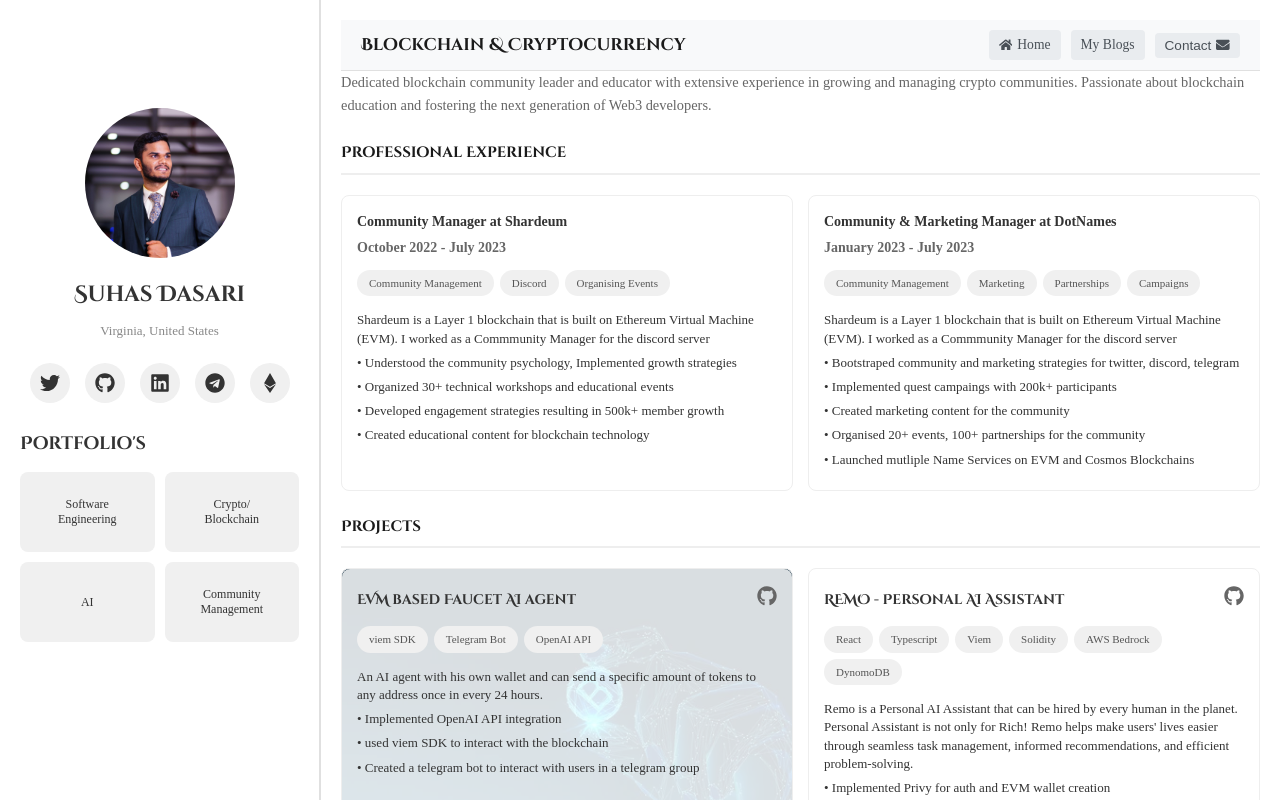
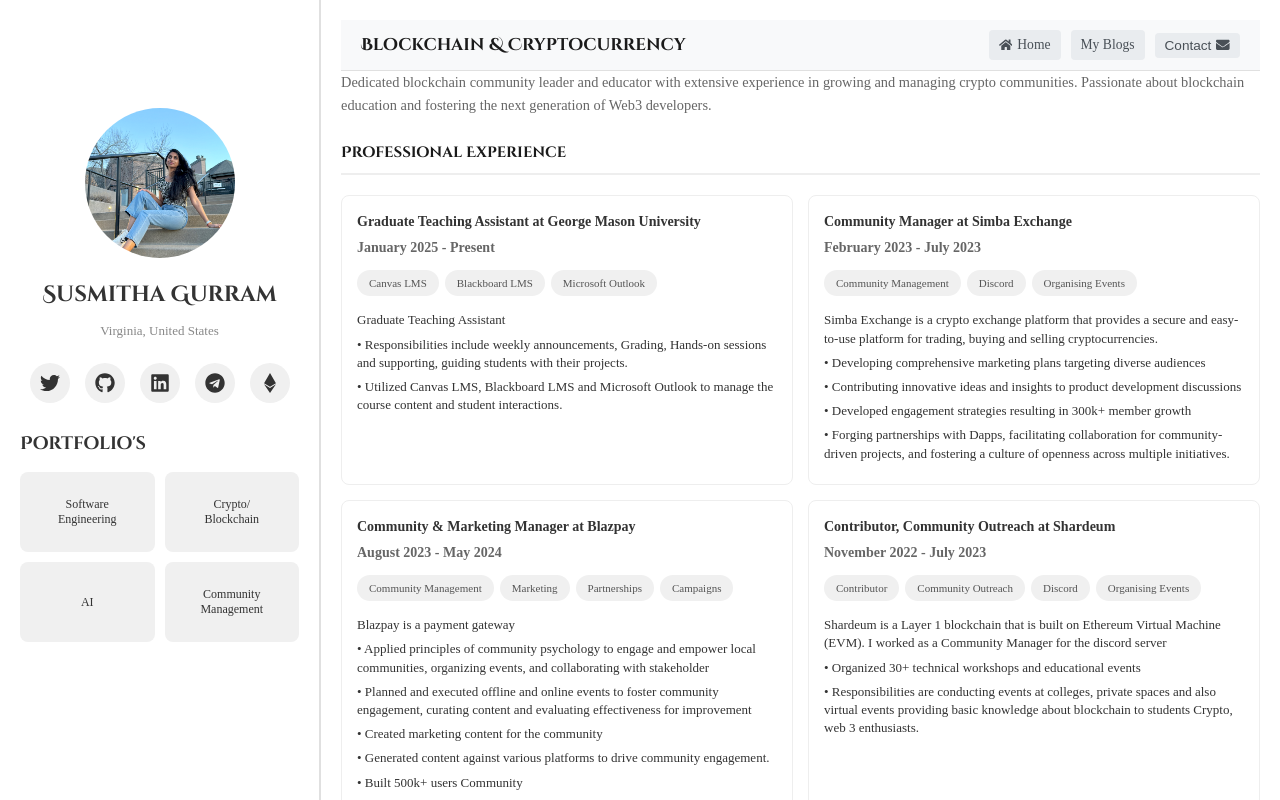
Before and after one commit to susmithagurram/My_Portfolio, a React (Create React App) app: page /crypto in a window 1280 px wide. Shown: the top 800 px of the page. Built offline with nearby package versions, Linux system fonts and the light colour scheme; the HTML template or start-up script is replaced by a standard one.

Commit message:
Built my personal website or portfolio

```diff
--- a/src/config.js
+++ b/src/config.js
@@ -1,8 +1,8 @@
 // Personal Information
 export const personalInfo = {
-  name: "Suhas Dasari",
-  email: "suhas.dasari194@gmail.com",
-  profilePicture: "/my-profile-picture.jpeg",
+  name: "Susmitha Gurram",
+  email: "gurramsusmithareddy8979@gmail.com",
+  profilePicture: "/my-profile-picture.jpg",
   location: "Virginia, United States",
 };
 
@@ -15,12 +15,12 @@
 
 // Social Links
 export const socialLinks = {
-  github: "https://github.com/suhasdasari",
-  linkedin: "https://linkedin.com/in/suhasdasari",
-  twitter: "https://twitter.com/suhasdasari",
-  telegram: "https://t.me/suhasdasari",
-  etherscan: "https://etherscan.io/address/suhasdasari.eth",
-  substack: "https://suhasdasari.substack.com/",
+  github: "https://github.com/susmithagurram",
+  linkedin: "https://www.linkedin.com/in/susmithagurram/",
+  twitter: "https://x.com/Susmitha1399",
+  telegram: "https://t.me/SusmithaGurram",
+  etherscan: "https://etherscan.io/address/susmithagurram.eth",
+  substack: "https://susmithagurram.substack.com/",
   // Add more social links as needed
 };
 
@@ -30,7 +30,7 @@
     id: "software",
     title: "Software Engineering",
     path: "/software",
-    description: "Geek who love to build things that make humans happy"
+    description: "Where there's a null, there's a way"
   },
   {
     id: "crypto",
@@ -40,7 +40,7 @@
   },
   {
     id: "ai",
-    title: "Artificial Intelligence",
+    title: "LLM's / Artificial Intelligence",
     path: "/ai",
     description: "Experienced software engineer specializing in banking automation systems and mobile application development. Proficient in both legacy systems and modern technologies, with a focus on creating efficient, scalable solutions."
   },
@@ -85,19 +85,6 @@
     },
     {
       id: 3,
-      title: "EVM based Faucet AI agent",
-      description: "An AI agent with his own wallet and can send a specific amount of tokens to any address once in every 24 hours.",
-      backgroundImage: projectImages.faucetAgent,
-      features: [
-        "Implemented OpenAI API integration",
-        "used viem SDK to interact with the blockchain",
-        "Created a telegram bot to interact with users in a telegram group"
-      ],
-      technologies: ["typescript", "viem SDK", "Telegram Bot", "OpenAI API"],
-      github: "https://github.com/suhasdasari/faucets-abstract2"
-    },
-    {
-      id: 4,
       title: "StepUp Health App",
       description: "A comprehensive health and fitness tracking mobile application for iOS and Android",
       backgroundImage: projectImages.stepUpHealth,
@@ -139,34 +126,8 @@
       github: "https://github.com/suhasdasari/chessbattlefinal",
       live: "https://chessbattle-vf.vercel.app/"
     },
-    {
-      id: 3,
-      title: "EVM based Faucet AI agent",
-      description: "An AI agent with his own wallet and can send a specific amount of tokens to any address once in every 24 hours.",
-      backgroundImage: projectImages.faucetAgent,
-      features: [
-        "Implemented OpenAI API integration",
-        "used viem SDK to interact with the blockchain",
-        "Created a telegram bot to interact with users in a telegram group"
-      ],
-      technologies: ["viem SDK", "Telegram Bot", "OpenAI API"],
-      github: "https://github.com/suhasdasari/faucets-abstract2"
-    }
   ],
   crypto: [
-    {
-      id: 1,
-      title: "EVM based Faucet AI agent",
-      description: "An AI agent with his own wallet and can send a specific amount of tokens to any address once in every 24 hours.",
-      backgroundImage: projectImages.faucetAgent,
-      features: [
-        "Implemented OpenAI API integration",
-        "used viem SDK to interact with the blockchain",
-        "Created a telegram bot to interact with users in a telegram group"
-      ],
-      technologies: ["viem SDK", "Telegram Bot", "OpenAI API"],
-      github: "https://github.com/suhasdasari/faucets-abstract2"
-    },
         {
       id: 1,
       title: "REMO - Personal AI Assistant",
@@ -188,97 +149,166 @@
   software: [
     {
       id: 1,
-      position: "Software Engineer",
-      company: "Zensar Technologies",
-      from: "March 2022",
-      to: "June 2023",
-      description: "Led development of automated banking solutions at NedBank",
+      position: "Graduate Teaching Assistant",
+      company: "George Mason University",
+      from: "January 2025",
+      to: "Present",
+      description: "Graduate Teaching Assistant",
       features: [
-        "Designed and implemented automated banking processes using COBOL and JCL",
-        "Managed 1,000+ real-time automated jobs in the database",
-        "Achieved seamless execution of critical banking processes",
-        "Implemented robust monitoring system using Control-M"
+        "Responsibilities include weekly announcements, Grading, Hands-on sessions and supporting, guiding students with their projects.",
+        "Utilized Canvas LMS, Blackboard LMS and Microsoft Outlook to manage the course content and student interactions.",
       ],
-      technologies: ["Mainframe", "COBOL", "JCL", "SQL", "Control-M", "SQL", "Java", "Jira"]
+      technologies: ["Canvas LMS", "Blackboard LMS", "Microsoft Outlook"]
     },
     {
       id: 2,
       position: "Student Engagement Officer",
       company: "George Mason University",
       from: "January 2024",
-      to: "Currently Working",
+      to: "January 2025",
       description: "Managed a portfolio of local constituents and updated the Alumni Database",
       features: [
         "Reconnected 200+ alumni with the university through personalized outreach",
-        "Utilized Salesforce CRM to maintain and analyze data"
+        "Utilized Salesforce CRM to maintain and analyze data",
+        "Communicates the strategic vision of George Mason and our commitment to developing innovative programs to advance and support our students and graduates."
       ],
       technologies: ["Salesforce", "CRM"]
+    },
+    {
+      id: 3,
+      position: "Software Engineer",
+      company: "Tata Consultancy Services",
+      from: "December 2021",
+      to: "July 2023",
+      description: "Systems Operations Analyst - IAM",
+      features: [
+        "Responsibilities include protecting the data from internal and external Cyber attacks.",
+        "Worked with the Soc tools. Worked with Operation, Application and identity and Access management. Solved 1000+ incidents, tickets and requests.",
+        "Worked with the Soc tools like Qrador, Crowdstrike, Salesforce, Nexpose Scan, Azure AD and also with security tools.",
+        "Maintaining Excel reports of the data, managing,updating and storing them accordingly.",
+        "Worked as Team Lead for Soc Department where I have managed team of 11 members",
+        "Expertise in Cyber Security Domain, Java, Python programming and Worked with Data bases Oracle and MySQL"
+      ],
+      technologies: ["Cybersecurity", "SOC Tools", "Operations Management", "Application Management", "Identity and Access Management","Security Operations",  "SQL", "Java", "Python"]
     }
   ],
   crypto: [
     {
       id: 1,
+      position: "Graduate Teaching Assistant",
+      company: "George Mason University",
+      from: "January 2025",
+      to: "Present",
+      description: "Graduate Teaching Assistant",
+      features: [
+        "Responsibilities include weekly announcements, Grading, Hands-on sessions and supporting, guiding students with their projects.",
+        "Utilized Canvas LMS, Blackboard LMS and Microsoft Outlook to manage the course content and student interactions.",
+      ],
+      technologies: ["Canvas LMS", "Blackboard LMS", "Microsoft Outlook"]
+    },
+    {
+      id: 2,
       position: "Community Manager",
-      company: "Shardeum",
-      from: "October 2022",
+      company: "Simba Exchange",
+      from: "February 2023",
       to: "July 2023",
-      description: "Shardeum is a Layer 1 blockchain that is built on Ethereum Virtual Machine (EVM). I worked as a  Commmunity Manager for the discord server",
+      description: "Simba Exchange is a crypto exchange platform that provides a secure and easy-to-use platform for trading, buying and selling cryptocurrencies.",
       features: [
-        "Understood the community psychology, Implemented growth strategies",
-        "Organized 30+ technical workshops and educational events",
-        "Developed engagement strategies resulting in 500k+ member growth",
-        "Created educational content for blockchain technology"
+        "Developing comprehensive marketing plans targeting diverse audiences",
+        "Contributing innovative ideas and insights to product development discussions",
+        "Developed engagement strategies resulting in 300k+ member growth",
+        "Forging partnerships with Dapps, facilitating collaboration for community-driven projects, and fostering a culture of openness across multiple initiatives."
       ],
       technologies: ["Community Management", "Discord", "Organising Events"]
     },
     {
-      id: 2,
+      id: 3,
       position: "Community & Marketing Manager",
-      company: "DotNames",
-      from: "January 2023",
-      to: "July 2023",
-      description: "Shardeum is a Layer 1 blockchain that is built on Ethereum Virtual Machine (EVM). I worked as a  Commmunity Manager for the discord server",
+      company: "Blazpay",
+      from: "August 2023",
+      to: "May 2024",
+      description: "Blazpay is a payment gateway",
       features: [
-        "Bootstraped community and marketing strategies for twitter, discord, telegram",
-        "Implemented quest campaings with 200k+ participants",
+        "Applied principles of community psychology to engage and empower local communities, organizing events, and collaborating with stakeholder",
+        "Planned and executed offline and online events to foster community engagement, curating content and evaluating effectiveness for improvement",
         "Created marketing content for the community",
-        "Organised 20+ events, 100+ partnerships for the community",
-        "Launched mutliple Name Services on EVM and Cosmos Blockchains"
+        "Generated content against various platforms to drive community engagement.",
+        "Built 500k+ users Community"
       ],
       technologies: ["Community Management", "Marketing", "Partnerships", "Campaigns"]
+    },
+    {
+      id: 4,
+      position: "Contributor, Community Outreach",
+      company: "Shardeum",
+      from: "November 2022",
+      to: "July 2023",
+      description: "Shardeum is a Layer 1 blockchain that is built on Ethereum Virtual Machine (EVM). I worked as a Community Manager for the discord server",
+      features: [
+        "Organized 30+ technical workshops and educational events",
+        "Responsibilities are conducting events at colleges, private spaces and also virtual events providing basic knowledge about blockchain to students Crypto, web 3 enthusiasts. "
+      ],
+      technologies: ["Contributor", "Community Outreach", "Discord", "Organising Events"]
     }
+
   ],
   community: [
     {
       id: 1,
+      position: "Graduate Teaching Assistant",
+      company: "George Mason University",
+      from: "January 2025",
+      to: "Present",
+      description: "Graduate Teaching Assistant",
+      features: [
+        "Responsibilities include weekly announcements, Grading, Hands-on sessions and supporting, guiding students with their projects.",
+        "Utilized Canvas LMS, Blackboard LMS and Microsoft Outlook to manage the course content and student interactions.",
+      ],
+      technologies: ["Canvas LMS", "Blackboard LMS", "Microsoft Outlook"]
+    },
+    {
+      id: 2,
       position: "Community Manager",
-      company: "Shardeum",
-      from: "October 2022",
+      company: "Simba Exchange",
+      from: "February 2023",
       to: "July 2023",
-      description: "Shardeum is a Layer 1 blockchain that is built on Ethereum Virtual Machine (EVM). I worked as a Community Manager for the discord server",
+      description: "Simba Exchange is a crypto exchange platform that provides a secure and easy-to-use platform for trading, buying and selling cryptocurrencies.",
       features: [
-        "Understood the community psychology, Implemented growth strategies",
-        "Organized 30+ technical workshops and educational events",
-        "Developed engagement strategies resulting in 500k+ member growth",
-        "Created educational content for blockchain technology"
+        "Developing comprehensive marketing plans targeting diverse audiences",
+        "Contributing innovative ideas and insights to product development discussions",
+        "Developed engagement strategies resulting in 300k+ member growth",
+        "Forging partnerships with Dapps, facilitating collaboration for community-driven projects, and fostering a culture of openness across multiple initiatives."
       ],
       technologies: ["Community Management", "Discord", "Organising Events"]
     },
     {
-      id: 2,
+      id: 3,
       position: "Community & Marketing Manager",
-      company: "DotNames",
-      from: "January 2023",
-      to: "July 2023",
-      description: "Shardeum is a Layer 1 blockchain that is built on Ethereum Virtual Machine (EVM). I worked as a  Commmunity Manager for the discord server",
+      company: "Blazpay",
+      from: "August 2023",
+      to: "May 2024",
+      description: "Blazpay is a payment gateway",
       features: [
-        "Bootstraped community and marketing strategies for twitter, discord, telegram",
-        "Implemented quest campaings with 200k+ participants",
+        "Applied principles of community psychology to engage and empower local communities, organizing events, and collaborating with stakeholder",
+        "Planned and executed offline and online events to foster community engagement, curating content and evaluating effectiveness for improvement",
         "Created marketing content for the community",
-        "Organised 20+ events, 100+ partnerships for the community",
-        "Launched mutliple Name Services on EVM and Cosmos Blockchains"
+        "Generated content against various platforms to drive community engagement.",
+        "Built 500k+ users Community"
       ],
       technologies: ["Community Management", "Marketing", "Partnerships", "Campaigns"]
+    },
+    {
+      id: 4,
+      position: "Contributor, Community Outreach",
+      company: "Shardeum",
+      from: "November 2022",
+      to: "July 2023",
+      description: "Shardeum is a Layer 1 blockchain that is built on Ethereum Virtual Machine (EVM). I worked as a Community Manager for the discord server",
+      features: [
+        "Organized 30+ technical workshops and educational events",
+        "Responsibilities are conducting events at colleges, private spaces and also virtual events providing basic knowledge about blockchain to students Crypto, web 3 enthusiasts. "
+      ],
+      technologies: ["Contributor", "Community Outreach", "Discord", "Organising Events"]
     }
   ]
 };
@@ -286,12 +316,10 @@
 // Achievements
 export const achievements = {
   crypto: [
-    "Built and managed crypto communities with over 1.5 million active members",
+    "Built and managed crypto communities with over 1 million active members",
     "Successfully organized and executed 50+ educational events and workshops",
     "Mentored 1000+ students in blockchain technology and smart contract development",
     "Established partnerships with 7 universities for blockchain education programs",
-    "Partnered with 100+ projects in the blockchain space including top Layer 1 blockchains",
-    "Implemented quest campains with 200k+ participants using crew3, galxe, etc"
   ],
   software: [],
   ai: [],
@@ -319,8 +347,8 @@
 
 // Site Configuration
 export const siteConfig = {
-  title: "Suhas Dasari - Personal Portfolio",
-  description: "Software Engineer with expertise in AI, Blockchain, and Community Management. Passionate about building innovative solutions and fostering tech communities.",
+  title: "Susmitha Gurram - Personal Portfolio",
+  description: "Software Engineer with expertise in Cybersecurity, AI, Blockchain. Passionate about building innovative solutions and fostering tech communities.",
   favicon: personalInfo.profilePicture,
   showBlog: true, // Set to false if you don't want to show the blog section
   blogPath: "/blogs",
@@ -334,38 +362,37 @@
 
 // Story Content
 export const storyContent = {
-  title: "Forging Paths: A Curious Mind's Journey",
-  goal: "Goal - Dedicated to the betterment of mankind, I will continuously learn, innovate, and help others, regardless of whether I am a leader or a follower",
+  title: "Its My Journey",
+  goal: "GOAL : Continuously learn and adapt to new technologies by building and growing sustainability. ",
   birthInfo: [
-    "Born on 17th November 1999 in INDIA to a loving middle class family - Dad :Retired Army Soldier, Mom :housewife and a Big brother.",
-    "I was an average student in school, but I was always passionate about learning new things. I was always curious about how things work and how to make them work better. I always had a dream to make a difference in the world. At my early age I wanted to become a Soldier like my father but my mind took me to a different path, arbitrating by buying cycles and selling them at a profit to other children when i was 9 years old, having my own seasonal firecracker store ar the age of 16, affiliating with upstox as a stock broker at the age of 17 - ps: it was on my brother identity as I was under age to have a stock broker account. On the other hand, I was motivated by Jackie Chan, Bruce Lee, and Sylvester Stallone. I started learning martial arts like Taekwando, Kalaripayattu, Yoga, Sword fight, Stick fight, and many more for half of my life as of now.",
-    "Nevertheless, I completed my schooling in 2015 from Rao's high School in Hyderabd, INDIA and completed my Bachelors in Mechanical Engineering from Malla Reddy College of Engineering in 2021 from Hyderabad, INDIA. Currently pursuing my Masters in Information Systems and working as a Student Engagement Officer in George Mason University, Fairfax, USA.",
-    "Here are my some of the most important milestones in my life:"
+    "My journey began in India where I was born to a loving middle class family on 13th August 1999. Father :Entrepreneur, Mother :Homemaker, and an Elder brother..",
+    "After many fights and thoughts my parents named me Susmitha and there started me, building my own identity. As everyone I was also a girl with many goals, dreams and  passion towards my journey. I am that person who is very passionate about both studies and extracurricular activities. Since childhood I was brought up with a saying by my father that \"Education is the only way to see yourself somewhere else.\" and this completely fixed in my mind where I have been a first class student. I used to learn sangeetham and classical dance when i was 10 yrs old and one more thing even my parents do not know till now that I went to martial arts for a month with my friend(Top secret Haha).When I was in 7th standard I decided to become a doctor but unfortunately my 10th class results changed this to becoming an engineer. I did not argue about taking or either be forced to do so but after my 10th results I lost my confidence to become a doctor. Apart from what my dream was I worked very hard in my engineering and there goes my journey with lots of professional and personal experiences.",
+    "Nonetheless, I completed my schooling in 2015 at St. Alphonsa's High School in Hyderabad, INDIA. I have completed my 12th grade in 2017 at Narayana Junior College, Hyderabad and completed my bachelors in Mechanical Engineering at Malla Reddy Engineering College and graduated in 2021. Currently I am pursuing a Master's in Information Systems at George Mason University, USA.",
+    "Here are some of my professional experiences in my journey till now:"
   ],
   milestones: [
     {
-      title: "Entering the Money Markets - Stock Broker / Affiliated Partner - Mentoring",
-      content: "In 2020, during my third year of my Bachelors in India, I joined as an Affiliated Partner with Upstox and Motilal Oswal. This involved mentoring clients, handling marketing efforts, engaging in cold calling to expand my client base, and conducting mentorship classes. At the peak, I managed over 5,000 active clients and a total of 14,000 clients. My responsibilities included providing comprehensive support and education to help clients navigate stocks, currency, and commodities markets, deepening my understanding of market dynamics."
+      title: "MY FIRST JOB - SOFTWARE ENGINEER - CYBER SECURITY DOMAIN",
+      content: "After my graduation in September 2021, I received my first offer letter as a Software Engineer at Tata Consultancy services and joined on 23rd December 2021. The first job is always a special one and it makes us start, learn and think about finding our career paths. Even my first job made me do the same. After joining I was allocated to a project which comes under the cyber security domain. The project and my learning skills were completely different but I didn't give up, started learning about it and all thanks to my team who are wonderful. I was an SOC analyst for Operations Segment. My work is to monitor, solve incidents and raise tickets based on the incidents. Worked with many soc tools, been a team lead for 11 members, certified with TCS badge."
     },
     {
-      title: "My First Job - Software Engineer - MainFrame Developer",
-      content: "After graduating in 2022, I joined Zensar Technologies Limited as a Software Engineer and Mainframe Developer. My role focused on delivering timely solutions to complex queries and issues, ensuring uninterrupted automated banking processes and direct client interactions. I monitored real-time automated jobs, resolved critical queries, and mentored fellow associates. This role honed my expertise in programming languages like Java, JCL, COBOL, and SQL."
+      title: "FREELANCING - COMMUNITY MANAGER - BLOCKCHAIN",
+      content: "In 2023, I worked as a Community Manager at Simba Exchange and Blazpay. I conjured communities of over 300k users.From November 2022 to July 2023, I worked as a Contributor and Web3 Educator at Shardeum to over 1000 students across 10+ colleges."
     },
     {
-      title: "Cryptocurrency, Blockchain, Marketing, and Community",
-      content: "In 2021-2022, I started as a freelancer with Shardeum, building and managing their Discord community. This role evolved into a full-time freelance position, where I interacted with global community members, addressed queries, understood community psychology, and developed engagement ideas. I organised workshops, meet-ups, and webinars, focusing on community growth and effective Discord workflows.\n\nIn 2023, I transitioned to DotNames as the Chief Marketing Officer. Here, I drove marketing initiatives, developing and executing strategies to enhance community growth, expand social media presence, establish partnerships, and manage brand positioning."
-    },
+      title: "STUDENT ENGAGEMENT OFFICER - GEORGE MASON UNIVERSITY",
+    content: "In December 2023, I worked as a Student Engagement Officer in the Office of Advancement and Alumni Relations at George Mason University. My responsibilities involved meeting with alumni, both offline and online, managing data in the Salesforce, and cold emailing prospects. Indeed this is a very exciting job to meet alumni of your own college, learn about their life, career and convert them to donate funds to our university."
+  },
     {
-      title: "Journey to US - George Mason University - Student Engagement Officer",
-      content: "In 2023 I moved to US and joined GMU on F-1 student visa to do my Masters in Information Systems. And in Jan 2024 I got an on-campus part-time as a Student Engagement Officer (current profession) in Office of Advancements & Alumni Relations. This role involved meeting alumni both offline and online, managing data in the Salesforce, and cold emailing prospects. Indeed this is a very exciting job to meet alumni of your own college, learn about their life, career and converting them to donate funds to our university."
-    },
+      title: "GRADUATE TEACHING ASSISTANT - GEORGE MASON UNIVERSITY",
+    content: "In Jan 2025, I got an opportunity as a Graduate Teaching Assistant (current profession) at George Mason University. I work as a GTA for two applied information technology subjects where my responsibilities include weekly announcements, Grading, Hands-on sessions and supporting, guiding students with their projects."
+  },
     {
       title: "Hobbies:",
-      content: "trekking, finding best beaches, reading books"
+      content: "Reading Books (especially psychology), trekking, painting, shopping"
     }
   ],
   finalThoughts: {
-    title: "That's just 1%!",
-    quote: "Best Suggestion I give myself \"Learn from other people stories, keep updating new things to your life, Keep Learning, Stay Healthy, Stay Happy\""
-  }
+    quote: "Self Suggestion: Practice making more decisions based on logic rather than emotion"
+    }
 };
```
Also changed, not shown: public/my-profile-picture.jpeg (deleted), public/my-profile-picture.jpg (added).
